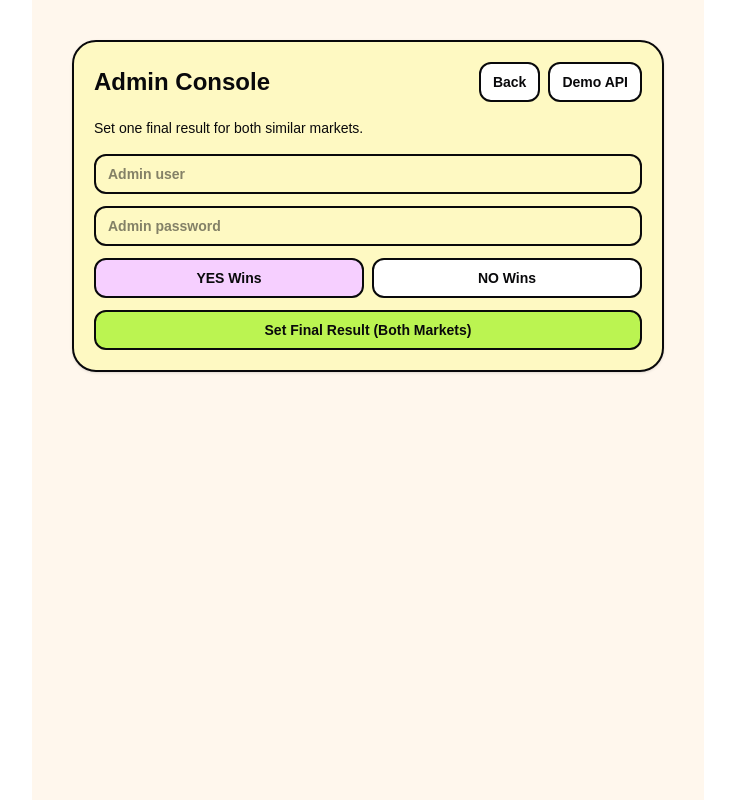
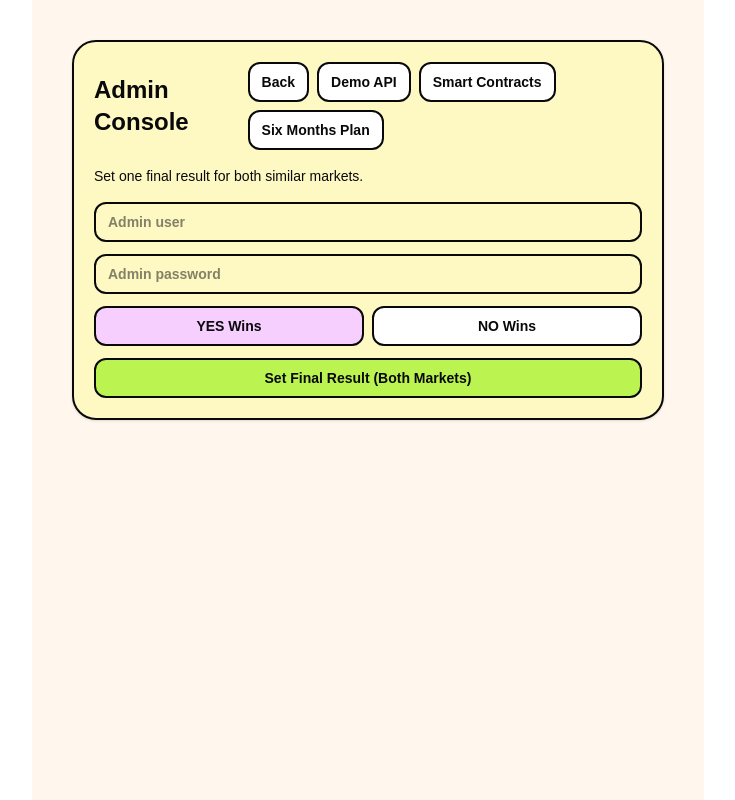
Before and after one commit to KodePratham/arb-agent, a Next.js app in the folder Demo-market/: page /admin in a window 1280 px wide. Shown: the whole page, without its empty margins (272-1007 px from the left). Built offline with nearby package versions, Linux system fonts and the light colour scheme.

Commit message:
routes-and-market-fix

```diff
--- a/Demo-market/scripts/deploy.js
+++ b/Demo-market/scripts/deploy.js
@@ -11,7 +11,7 @@ async function main() {
     process.env.OPBNB_TESTNET_RPC_URL ||
     "https://data-seed-prebsc-1-s1.bnbchain.org:8545";
   const privateKey = process.env.DEPLOYER_PRIVATE_KEY;
-  const seedTbnb = process.env.DEPLOY_SEED_TBNB || "0.005";
+  const seedTbnb = process.env.DEPLOY_SEED_TBNB || "0.01";
 
   if (!privateKey) {
     throw new Error("Set DEPLOYER_PRIVATE_KEY in .env before deployment.");
@@ -35,6 +35,9 @@ async function main() {
   console.log("BinaryPredictionAMM deployed at:", address);
 
   const seed = parseEther(seedTbnb);
+  if (seed <= 0n) {
+    throw new Error("DEPLOY_SEED_TBNB must be greater than 0 to keep both markets active.");
+  }
 
   const tx1 = await market.createMarket(
     "Will humans land on mars by 2030",
@@ -55,9 +58,14 @@ async function main() {
     throw new Error(`Expected 2 markets after deployment, got ${count}`);
   }
 
-  const [m0, m1] = await Promise.all([market.getMarket(0), market.getMarket(1)]);
-  const market0Active = m0[0].length > 0 && m0[1] > 0n && m0[2] > 0n;
-  const market1Active = m1[0].length > 0 && m1[1] > 0n && m1[2] > 0n;
+  const [m0, m1, s0, s1] = await Promise.all([
+    market.getMarket(0),
+    market.getMarket(1),
+    market.getMarketStatus(0),
+    market.getMarketStatus(1),
+  ]);
+  const market0Active = m0[0].length > 0 && m0[1] > 0n && m0[2] > 0n && !s0[0];
+  const market1Active = m1[0].length > 0 && m1[1] > 0n && m1[2] > 0n && !s1[0];
 
   if (!market0Active || !market1Active) {
     throw new Error("Market deployment finished but one or both markets are not active.");
@@ -73,7 +81,7 @@ async function main() {
   }
   writeFileSync(envLocalPath, `${withoutAddress.join("\n")}\n`);
 
-  console.log(`Created and verified market 0 + market 1 with active seed liquidity (${seedTbnb} tBNB each).`);
+  console.log(`Created and verified market 0 + market 1 with active unresolved state (${seedTbnb} tBNB each).`);
   console.log("Updated .env.local with NEXT_PUBLIC_CONTRACT_ADDRESS.");
 }
 
--- a/Demo-market/src/app/admin/page.tsx
+++ b/Demo-market/src/app/admin/page.tsx
@@ -51,6 +51,12 @@ export default function AdminPage() {
             </Link>
             <Link href="/demo-api" className="rounded-xl border-2 border-zinc-950 bg-white px-3 py-2 text-sm font-bold">
               Demo API
+            </Link>
+            <Link href="/smart-contracts" className="rounded-xl border-2 border-zinc-950 bg-white px-3 py-2 text-sm font-bold">
+              Smart Contracts
+            </Link>
+            <Link href="/six-months-plan" className="rounded-xl border-2 border-zinc-950 bg-white px-3 py-2 text-sm font-bold">
+              Six Months Plan
             </Link>
           </div>
         </div>
--- a/Demo-market/src/app/demo-api/page.tsx
+++ b/Demo-market/src/app/demo-api/page.tsx
@@ -77,6 +77,12 @@ export default function DemoApiPage() {
           <div className="flex flex-wrap gap-2">
             <Link href="/" className="rounded-xl border-2 border-zinc-950 bg-white px-4 py-2 text-sm font-bold transition hover:-translate-y-px">
               Back to Market
+            </Link>
+            <Link href="/smart-contracts" className="rounded-xl border-2 border-zinc-950 bg-white px-4 py-2 text-sm font-bold transition hover:-translate-y-px">
+              Smart Contracts
+            </Link>
+            <Link href="/six-months-plan" className="rounded-xl border-2 border-zinc-950 bg-white px-4 py-2 text-sm font-bold transition hover:-translate-y-px">
+              Six Months Plan
             </Link>
             <button
               onClick={() => setApiKeyPopupOpen(true)}
```
